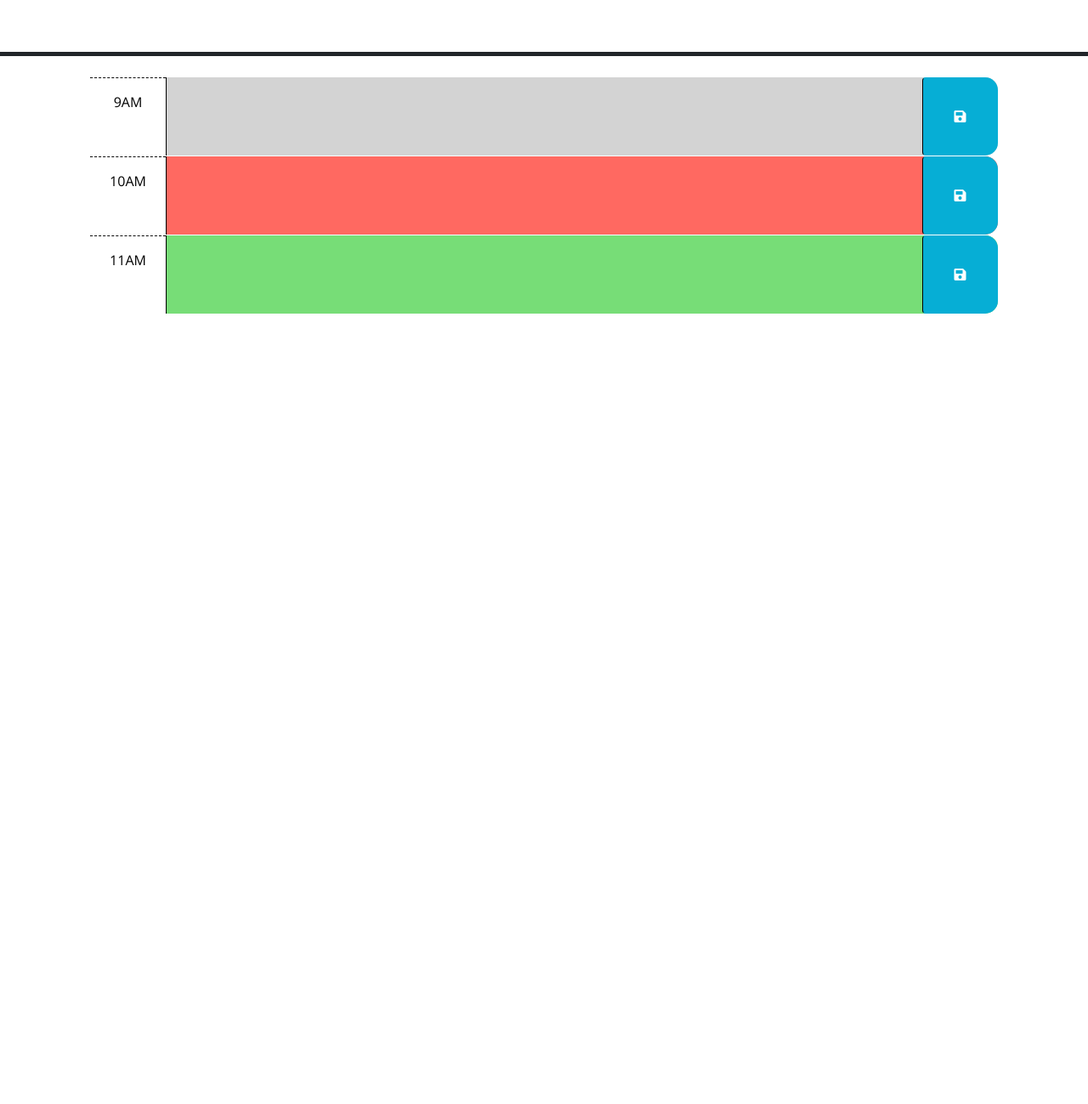
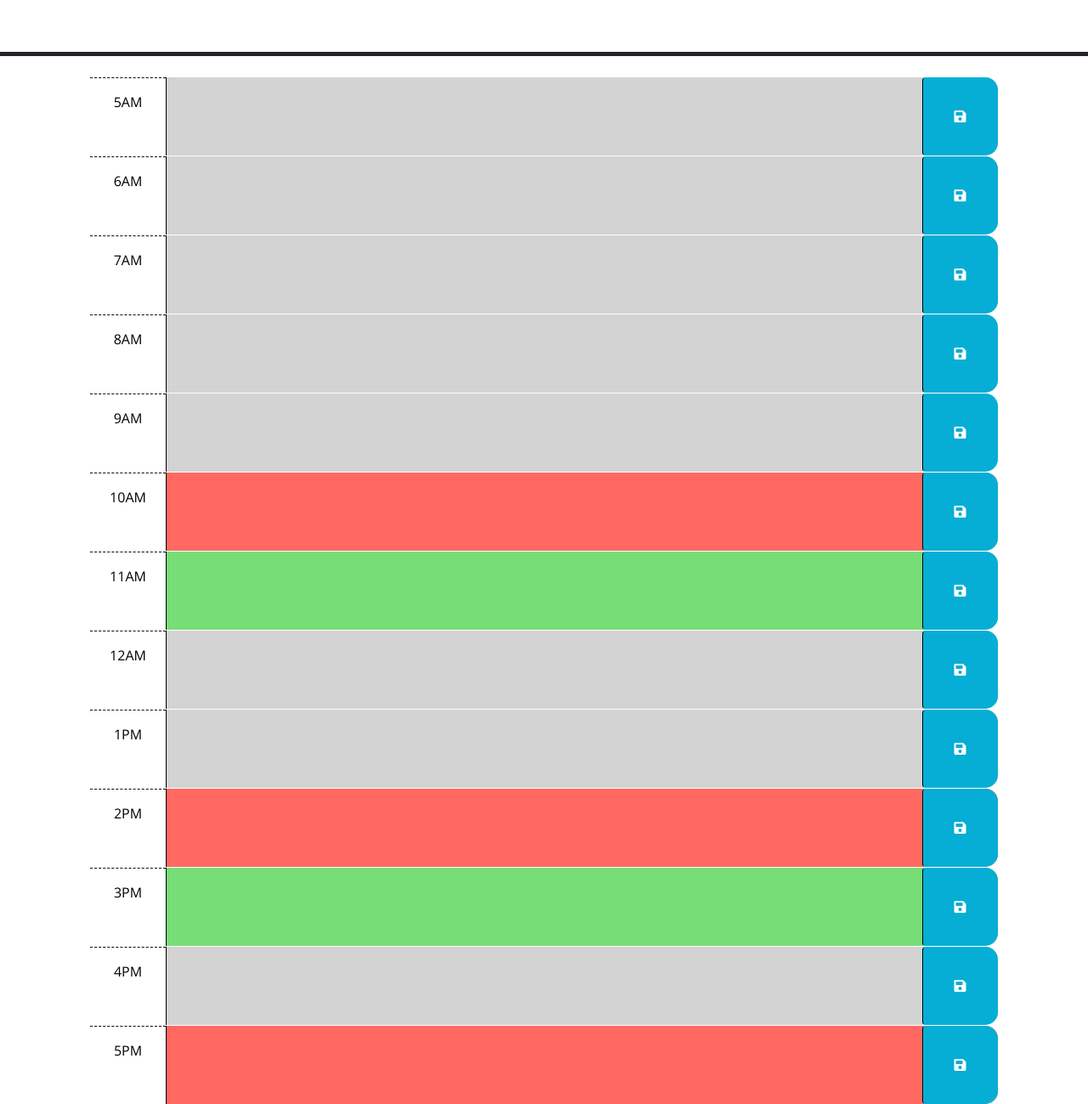
Before and after one commit to RaulMaya/Scheduler-App, a plain HTML site: page index.html in a window 1280 px wide. Shown: the part 166-1465 px from the top of the page at 85% size. Before the commit the page ends 800 px from the top, so only its background shows below. Drawn offline with nearby package versions, Linux system fonts and the light colour scheme.

Commit message:
Including all the workday hours

```diff
--- a/assets/css/style.css
+++ b/assets/css/style.css
@@ -51,9 +51,10 @@ textarea {
   border-bottom-right-radius: 15px;
   background-color: #06aed5;
   color: white;
+  transition: all 0.7s ease-in-out;
 }
 
 .saveBtn i:hover {
   font-size: 20px;
-  transition: all 0.3s ease-in-out;
+  transition: all 0.7s ease-in-out;
 }
--- a/index.html
+++ b/index.html
@@ -18,7 +18,7 @@
       href="https://fonts.googleapis.com/css?family=Open+Sans&display=swap"
       rel="stylesheet"
     />
-    <link rel="stylesheet" href="style.css" />
+    <link rel="stylesheet" href="assets/css/style.css" />
     <title>Work Day Scheduler</title>
   </head>
 
@@ -40,6 +40,38 @@
         -->
 
       <!-- Example of a past time block. The "past" class adds a gray background color. -->
+      <div id="hour-5" class="row time-block past">
+        <div class="col-2 col-md-1 hour text-center py-3">5AM</div>
+        <textarea class="col-8 col-md-10 description" rows="3"> </textarea>
+        <button class="btn saveBtn col-2 col-md-1" aria-label="save">
+          <i class="fas fa-save" aria-hidden="true"></i>
+        </button>
+      </div>
+
+      <div id="hour-6" class="row time-block past">
+        <div class="col-2 col-md-1 hour text-center py-3">6AM</div>
+        <textarea class="col-8 col-md-10 description" rows="3"> </textarea>
+        <button class="btn saveBtn col-2 col-md-1" aria-label="save">
+          <i class="fas fa-save" aria-hidden="true"></i>
+        </button>
+      </div>
+
+      <div id="hour-7" class="row time-block past">
+        <div class="col-2 col-md-1 hour text-center py-3">7AM</div>
+        <textarea class="col-8 col-md-10 description" rows="3"> </textarea>
+        <button class="btn saveBtn col-2 col-md-1" aria-label="save">
+          <i class="fas fa-save" aria-hidden="true"></i>
+        </button>
+      </div>
+
+      <div id="hour-8" class="row time-block past">
+        <div class="col-2 col-md-1 hour text-center py-3">8AM</div>
+        <textarea class="col-8 col-md-10 description" rows="3"> </textarea>
+        <button class="btn saveBtn col-2 col-md-1" aria-label="save">
+          <i class="fas fa-save" aria-hidden="true"></i>
+        </button>
+      </div>
+
       <div id="hour-9" class="row time-block past">
         <div class="col-2 col-md-1 hour text-center py-3">9AM</div>
         <textarea class="col-8 col-md-10 description" rows="3"> </textarea>
@@ -66,6 +98,59 @@
         </button>
       </div>
 
+      <div id="hour-12" class="row time-block past">
+        <div class="col-2 col-md-1 hour text-center py-3">12AM</div>
+        <textarea class="col-8 col-md-10 description" rows="3"> </textarea>
+        <button class="btn saveBtn col-2 col-md-1" aria-label="save">
+          <i class="fas fa-save" aria-hidden="true"></i>
+        </button>
+      </div>
+
+      <div id="hour-13" class="row time-block past">
+        <div class="col-2 col-md-1 hour text-center py-3">1PM</div>
+        <textarea class="col-8 col-md-10 description" rows="3"> </textarea>
+        <button class="btn saveBtn col-2 col-md-1" aria-label="save">
+          <i class="fas fa-save" aria-hidden="true"></i>
+        </button>
+      </div>
+
+      <!-- Example of a a present time block. The "present" class adds a red background color. -->
+      <div id="hour-14" class="row time-block present">
+        <div class="col-2 col-md-1 hour text-center py-3">2PM</div>
+        <textarea class="col-8 col-md-10 description" rows="3"> </textarea>
+        <button class="btn saveBtn col-2 col-md-1" aria-label="save">
+          <i class="fas fa-save" aria-hidden="true"></i>
+        </button>
+      </div>
+
+      <!-- Example of a future time block. The "future" class adds a green background color. -->
+      <div id="hour-15" class="row time-block future">
+        <div class="col-2 col-md-1 hour text-center py-3">3PM</div>
+        <textarea class="col-8 col-md-10 description" rows="3"> </textarea>
+        <button class="btn saveBtn col-2 col-md-1" aria-label="save">
+          <i class="fas fa-save" aria-hidden="true"></i>
+        </button>
+      </div>
+
+      <div id="hour-16" class="row time-block past">
+        <div class="col-2 col-md-1 hour text-center py-3">4PM</div>
+        <textarea class="col-8 col-md-10 description" rows="3"> </textarea>
+        <button class="btn saveBtn col-2 col-md-1" aria-label="save">
+          <i class="fas fa-save" aria-hidden="true"></i>
+        </button>
+      </div>
+
+      <!-- Example of a a present time block. The "present" class adds a red background color. -->
+      <div id="hour-17" class="row time-block present">
+        <div class="col-2 col-md-1 hour text-center py-3">5PM</div>
+        <textarea class="col-8 col-md-10 description" rows="3"> </textarea>
+        <button class="btn saveBtn col-2 col-md-1" aria-label="save">
+          <i class="fas fa-save" aria-hidden="true"></i>
+        </button>
+      </div>
+
+
+
     <script src="https://code.jquery.com/jquery-3.4.1.min.js"></script>
     <script
       src="https://cdn.jsdelivr.net/npm/dayjs@1.11.3/dayjs.min.js"
@@ -73,6 +158,6 @@
       crossorigin="anonymous"
     ></script>
 
-    <script src="script.js"></script>
+    <script src="assets/scripts/script.js"></script>
   </body>
 </html>
```
